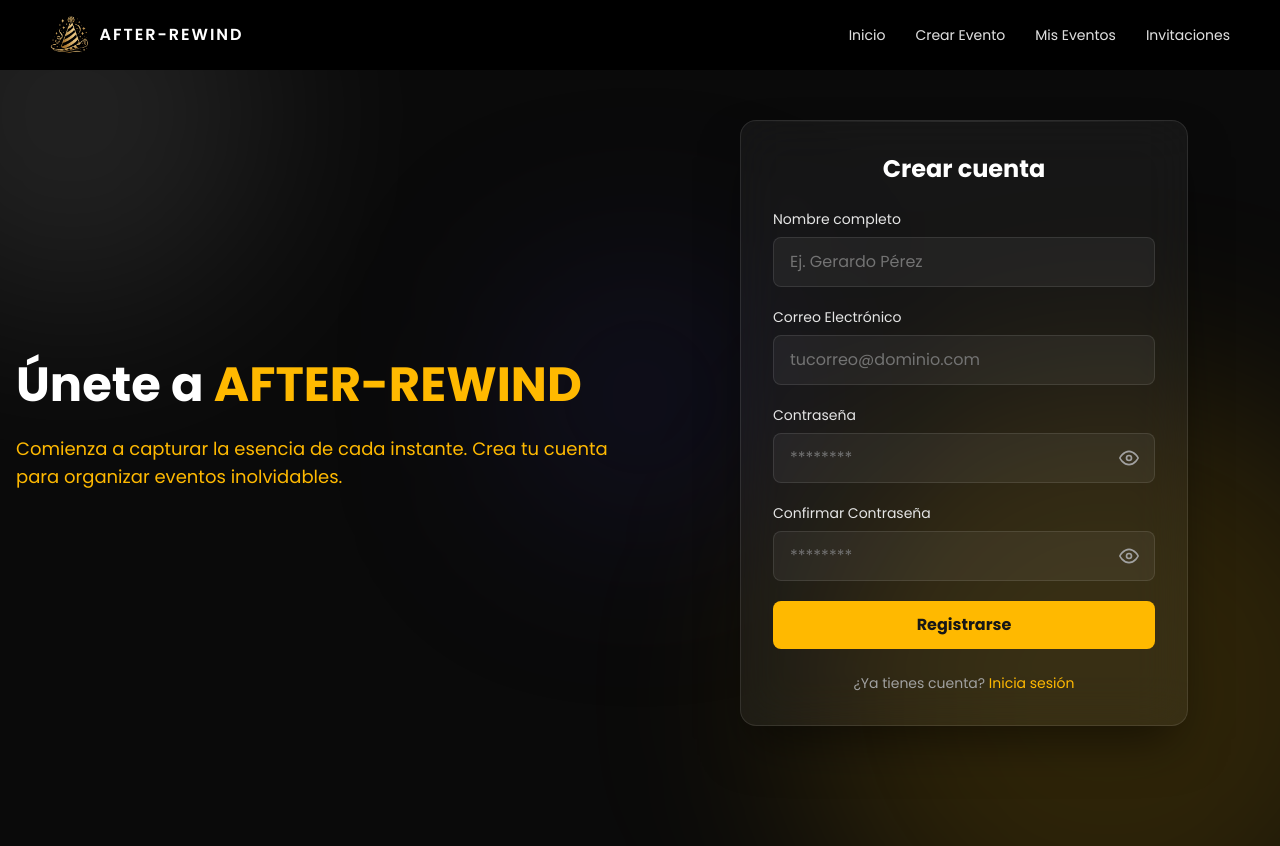
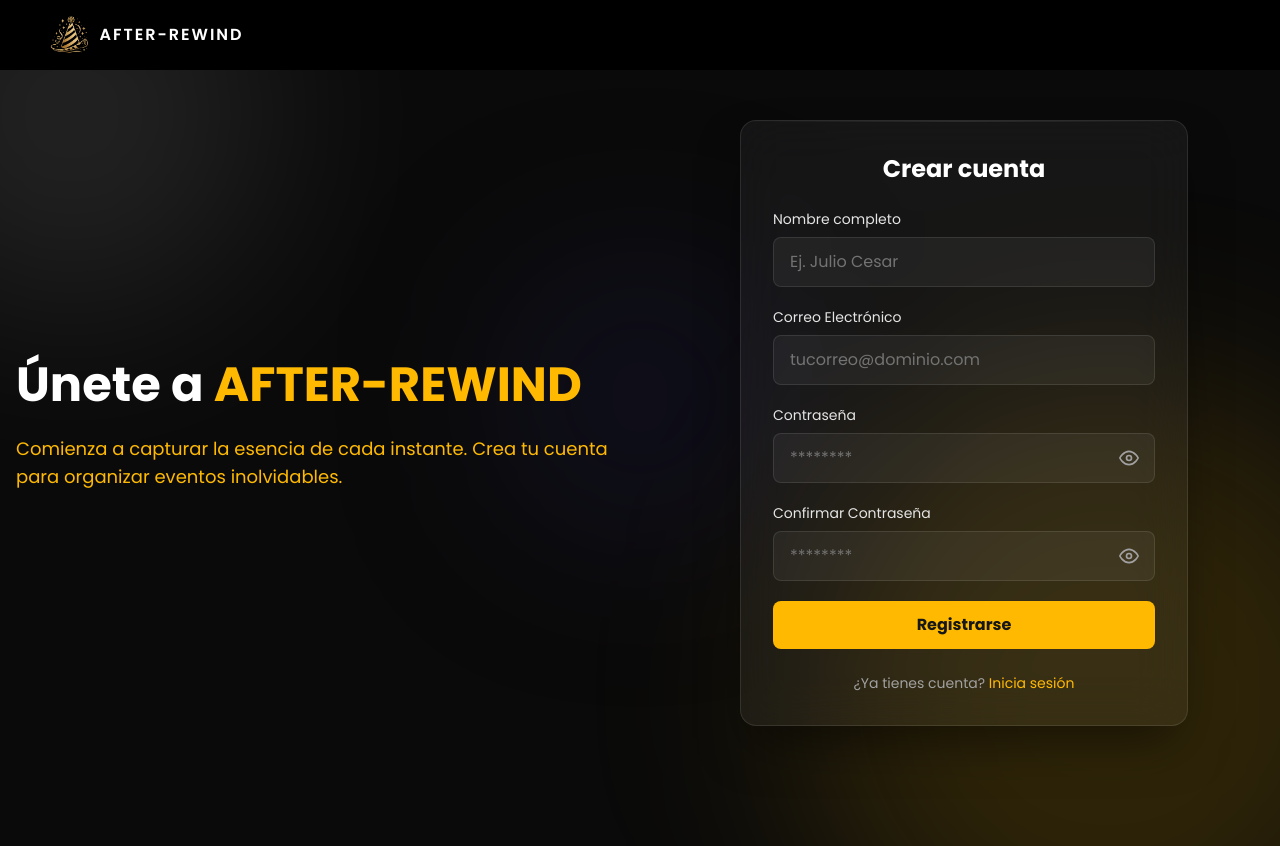
Before and after one commit to GERRYP20/after-rewind, a Next.js app: page /signup in a window 1280 px wide. Built offline with nearby package versions, Linux system fonts and the light colour scheme; no server answers.

Commit message:
header
se ocultaron las opciones del header hasta que el usuario haga login.

```diff
--- a/app/api/logout/route.ts
+++ b/app/api/logout/route.ts
@@ -9,12 +9,12 @@ import { NextResponse } from "next/server";
 export async function POST() {
   const response = NextResponse.json({ success: true });
 
-  // Eliminar la cookie de sesión设定的cookie名称为 session
+  // Eliminar la cookie de sesión
   response.cookies.set("session", "", {
     httpOnly: true,
     secure: process.env.NODE_ENV === "production",
     sameSite: "lax",
-    maxAge: 0, // 立即过期
+    maxAge: 0,
     path: "/",
   });
 
--- a/app/signup/page.tsx
+++ b/app/signup/page.tsx
@@ -62,7 +62,7 @@ function SignupForm() {
    *
    * Flujo completo:
    * 1. Se valida que las contraseñas coincidan
-   * 2. Se crea usuario con Firebase (email + password)
+   * 2. Se crea usuario con Firebase (email y password)
    * 3. Se actualiza el perfil con el nombre display
    * 4. Se crea sesión server-side (cookie)
    * 5. Se redirige al dashboard
@@ -141,7 +141,7 @@ function SignupForm() {
                   label="Nombre completo"
                   value={name}
                   onChange={(e) => setName(e.target.value)}
-                  placeholder="Ej. Gerardo Pérez"
+                  placeholder="Ej. Julio Cesar"
                   required
                 />
 
--- a/components/layout/PublicHeder.tsx
+++ b/components/layout/PublicHeder.tsx
@@ -47,12 +47,14 @@ function PublicHeder() {
           <span className={styles.tagline}>AFTER-REWIND</span>
         </Link>
 
+        {user && (
           <ul className={styles.navLinks}>
             <li><Link href="/dashboard">Inicio</Link></li>
             <li><Link href="#">Crear Evento</Link></li>
             <li><Link href="#">Mis Eventos</Link></li>
             <li><Link href="#">Invitaciones</Link></li>
           </ul>
+        )}
 
         {/* Lógica condicional: Si NO es página de auth Y el usuario NO está logueado, muestra el botón */}
         {!isAuthPage && !loading && !user && (
--- a/proxy.ts
+++ b/proxy.ts
@@ -3,7 +3,6 @@ import { NextRequest, NextResponse } from "next/server";
 // Obtenemos el nombre de la cookie desde las variables de entorno
 const COOKIE = process.env.SESSION_COOKIE_NAME ?? "__session";
 
-// Cambiamos el nombre de la función de 'middleware' a 'proxy'
 export function proxy(req: NextRequest) {
     const { pathname } = req.nextUrl;
 
```
Lines whose indentation alone changed are shown as unchanged.
